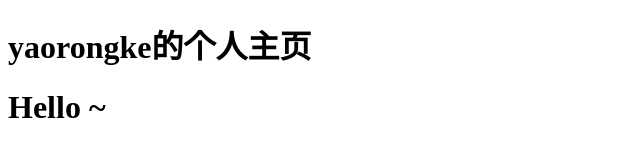
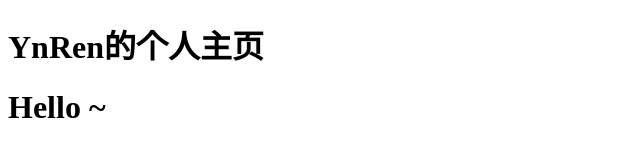
Before and after one commit to YnRen22852/YnRen22852.github.io, a plain HTML site: page index.html in a window 1280 px wide. Shown: the whole page, without its empty margins (0-640 px from the left). Drawn offline with Linux system fonts and the light colour scheme.

Commit message:
Update index.html

```diff
--- a/index.html
+++ b/index.html
@@ -2,10 +2,10 @@
 <html lang="en">
 <head>
     <meta charset="UTF-8">
-    <title>yaorongke</title>
+    <title>YnRen</title>
 </head>
 <body>
-    <h1>yaorongke的个人主页</h1>
+    <h1>YnRen的个人主页</h1>
     <h1>Hello ~</h1>
 </body>
 </html>
```
